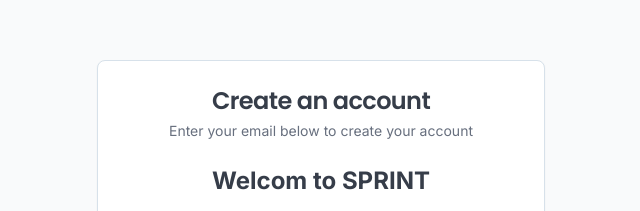
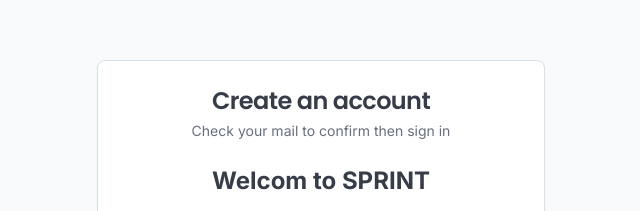
Before and after one commit to ritesh-1918/SPRINT, a Next.js app: page /signup in a window 1280 px wide. Shown: the part 137-348 px from the top of the page, without its empty margins (319-959 px from the left). Built offline with nearby package versions, Linux system fonts and the light colour scheme; no server answers.

Commit message:
Update page.tsx

```diff
--- a/src/app/signup/page.tsx
+++ b/src/app/signup/page.tsx
@@ -9,7 +9,7 @@
         <CardHeader className="space-y-1">
           <CardTitle className="text-2xl text-center">Create an account</CardTitle>
           <CardDescription className="text-center">
-            Enter your email below to create your account
+            Check your mail to confirm then sign in
           </CardDescription>
         </CardHeader>
         <CardContent>
```
